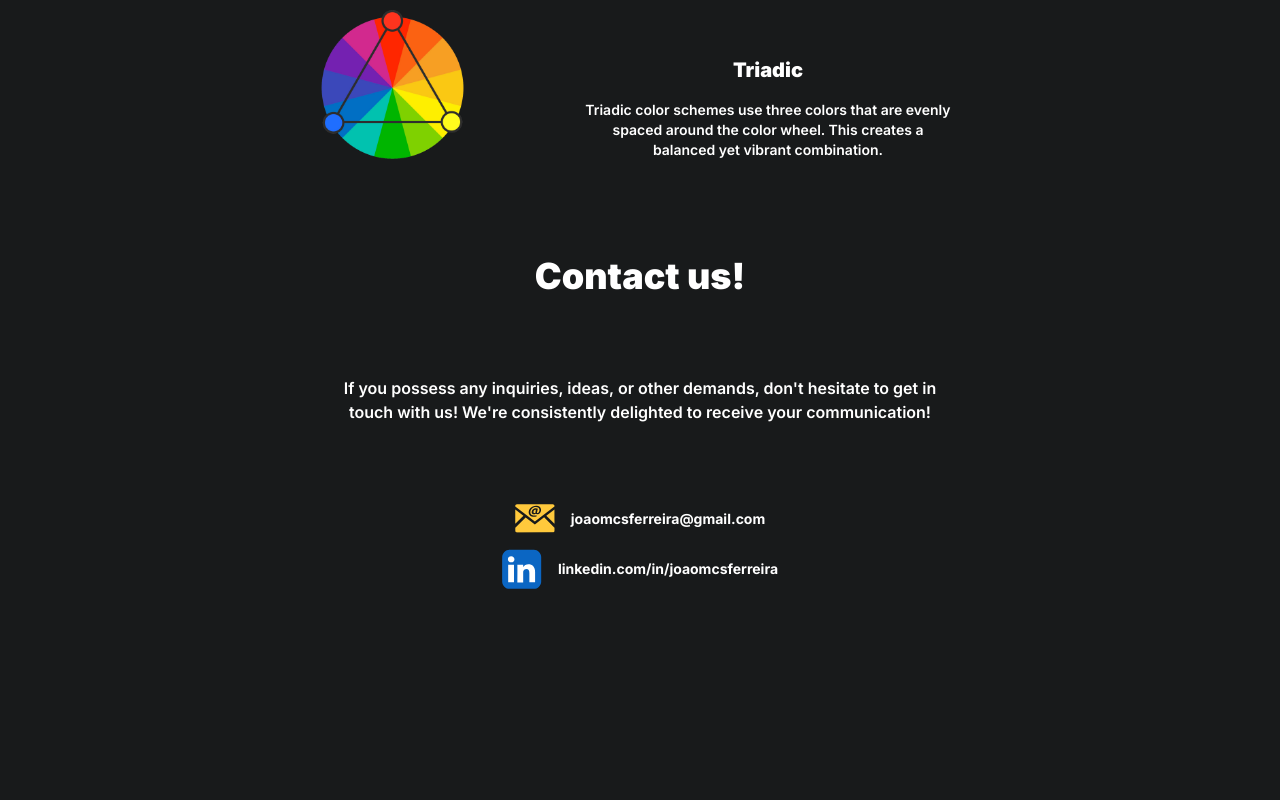
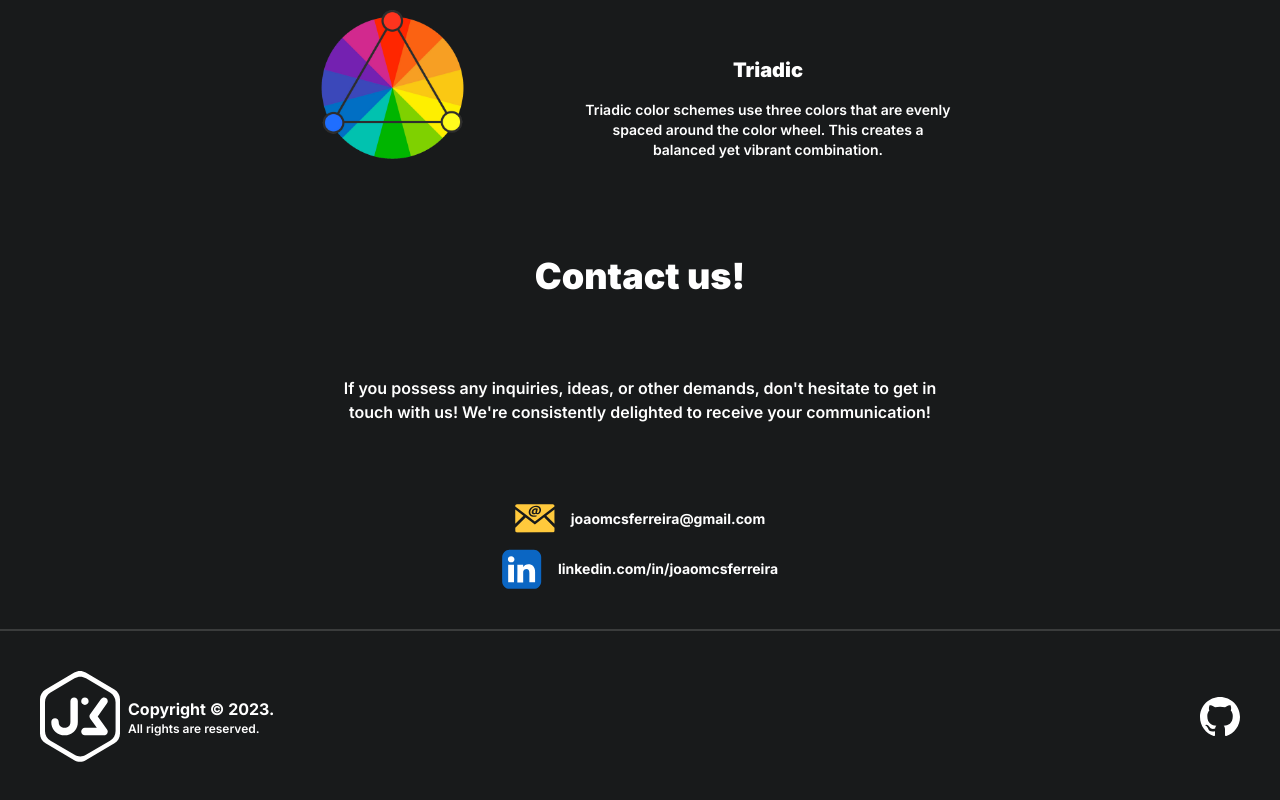
Before and after one commit to joaomcsferreira/color-wizardry, a Next.js app: page / in a window 1280 px wide. Shown: the part 2670-3470 px from the top of the page. Before the commit the page ends 3299 px from the top, so only its background shows below. Built offline with nearby package versions, Linux system fonts and the light colour scheme.

Commit message:
feat: Added application footer

```diff
--- a/src/app/layout.tsx
+++ b/src/app/layout.tsx
@@ -2,6 +2,7 @@ import Header from "@/components/Header"
 import "./globals.css"
 import type { Metadata } from "next"
 import { Inter } from "next/font/google"
+import Footer from "@/components/Footer"
 
 const inter = Inter({ subsets: ["latin"], weight: ["900", "700", "600"] })
 
@@ -22,6 +23,8 @@ export default function RootLayout({
           <Header />
 
           {children}
+
+          <Footer />
         </div>
       </body>
     </html>
--- /dev/null
+++ b/src/components/Footer/index.css.ts
@@ -0,0 +1,12 @@
+const styles = {
+  container:
+    "border-t-2 border-gainsboro/25 flex flex-col items-center text-center gap-28 p-10 md:flex-row md:justify-between",
+  brand: "flex flex-col items-center gap-2 md:flex-row md:justify-between",
+  brandIcon: "w-20",
+  rights: "md:text-left",
+  rightsTitle: "font-bold",
+  rightsDescription: "text-xs",
+  gitIcon: "md:w-10",
+}
+
+export default styles
--- /dev/null
+++ b/src/components/Footer/index.tsx
@@ -0,0 +1,30 @@
+import Image from "next/image"
+import Link from "next/link"
+
+import JMBrand from "../../../public/svgs/JMBrand.svg"
+import github from "../../../public/svgs/github.svg"
+import styles from "./index.css"
+
+const Footer = () => {
+  return (
+    <footer className={styles.container}>
+      <div className={styles.brand}>
+        <Image
+          src={JMBrand}
+          alt="Joao Marcos's brand"
+          className={styles.brandIcon}
+        />
+        <div className={styles.rights}>
+          <h3 className={styles.rightsTitle}>Copyright &copy; 2023.</h3>
+          <p className={styles.rightsDescription}>All rights are reserved.</p>
+        </div>
+      </div>
+
+      <Link href={"https://github.com/joaomcsferreira"}>
+        <Image src={github} alt="github" className={styles.gitIcon} />
+      </Link>
+    </footer>
+  )
+}
+
+export default Footer
```
